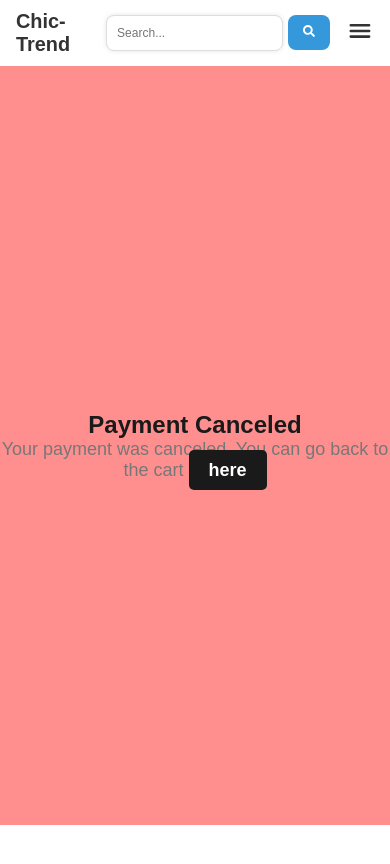
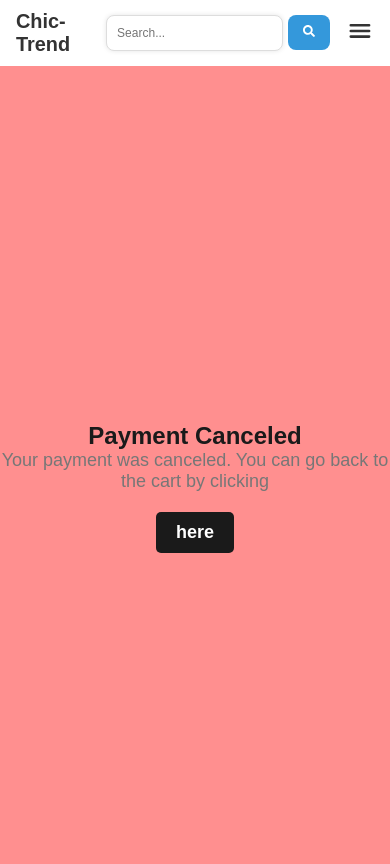
Before and after one commit to GeorgeOprea1/chic-trend, a React (Vite) app in the folder boutique/: page /cancel in a window 390 px wide. Shown: the top 864 px of the page. Built offline with nearby package versions, Linux system fonts and the light colour scheme; no server answers.

Commit message:
added media query for cancel and success pages

```diff
--- a/boutique/src/pages/Cancel.jsx
+++ b/boutique/src/pages/Cancel.jsx
@@ -6,8 +6,8 @@ const CancelPage = () => {
   return (
     <div className="cancel-container">
       <h2>Payment Canceled</h2>
-      <p>
-        Your payment was canceled. You can go back to the cart{" "}
+      <p className="cancel-para">
+        Your payment was canceled. You can go back to the cart by clicking
         <Link to="/" className="back-to-cart-link">
           here
         </Link>
--- a/boutique/src/styles/Cancel.css
+++ b/boutique/src/styles/Cancel.css
@@ -23,3 +23,23 @@
 .back-to-cart-link:hover {
   background-color: #000000;
 }
+
+.cancel-para {
+  display: flex;
+  flex-direction: column;
+  align-items: center;
+  justify-content: center;
+}
+
+@media all and (max-width: 1000px) {
+  .cancel-container {
+    display: flex;
+    flex-direction: column;
+    align-items: center;
+    justify-content: center;
+    height: 100vh;
+    text-align: center;
+    background-color: #ff8f8f;
+    color: #1a1a1a;
+  }
+}
--- a/boutique/src/styles/Success.css
+++ b/boutique/src/styles/Success.css
@@ -23,3 +23,16 @@
 .back-to-cart-link:hover {
   background-color: #000000;
 }
+
+@media all and (max-width: 1000px) {
+  .success-container {
+    display: flex;
+    flex-direction: column;
+    align-items: center;
+    justify-content: center;
+    height: 100vh;
+    text-align: center;
+    background-color: #8effa0;
+    color: #1a1a1a;
+  }
+}
```
